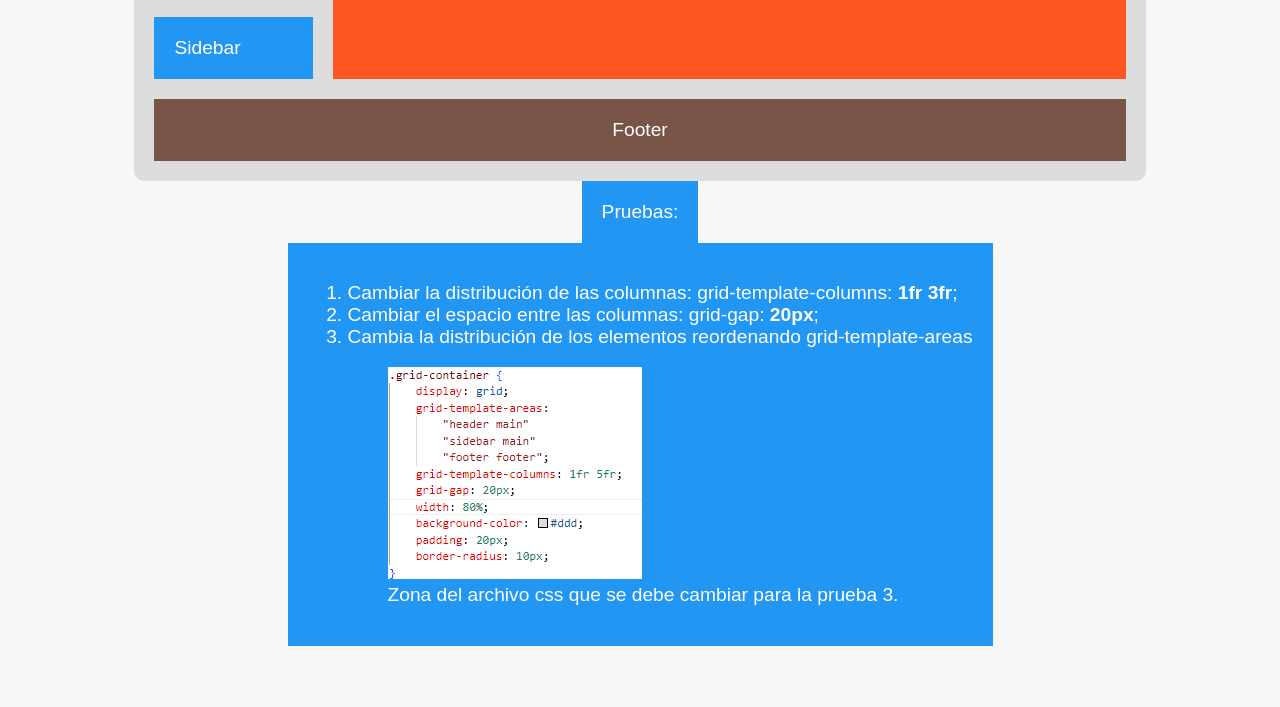
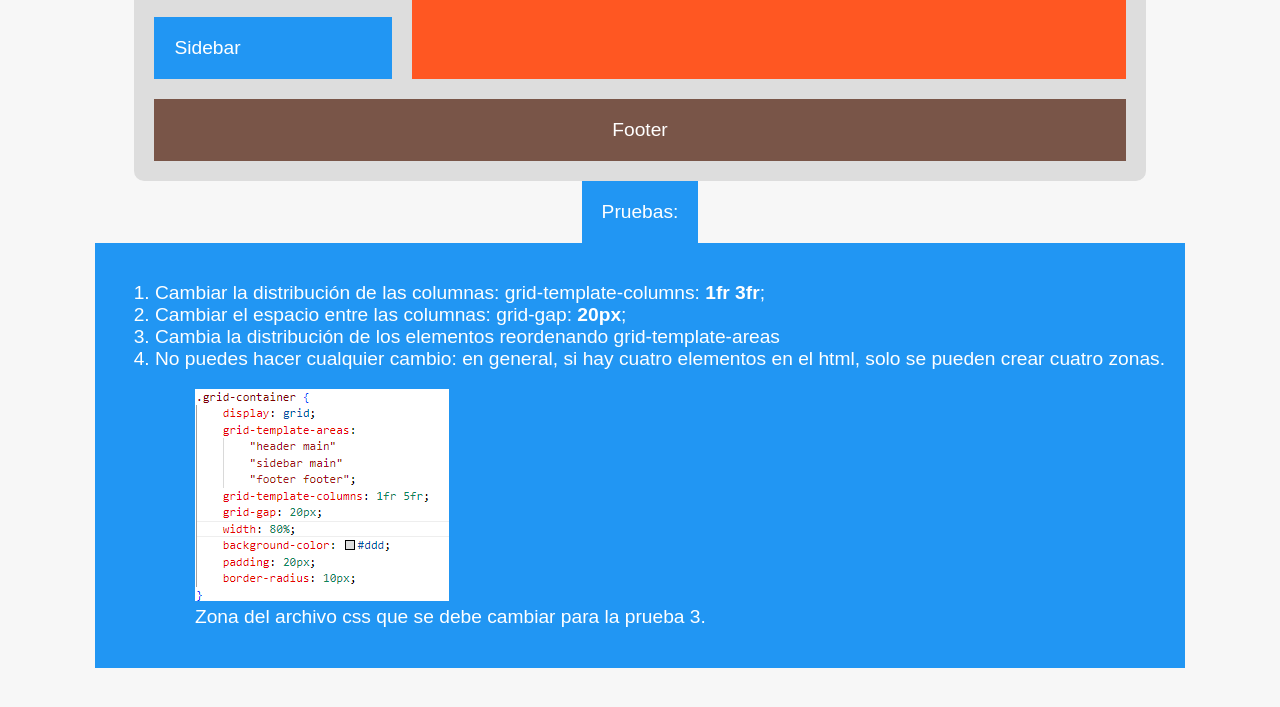
Before and after one commit to miGUITel/LM, a plain HTML site: page 03/flexbox_grid/index_grid.html in a window 1280 px wide. Shown: the part 99-806 px from the top of the page. Drawn offline with Linux system fonts and the light colour scheme.

Commit message:
Ajustar página inicila. Añadir despbordamiento y retoque en caja.

```diff
--- a/03/flexbox_grid/index_grid.html
+++ b/03/flexbox_grid/index_grid.html
@@ -21,6 +21,7 @@
             <li>Cambiar la distribución de las columnas: grid-template-columns: <strong>1fr 3fr</strong>;</li>
             <li>Cambiar el espacio entre las columnas: grid-gap: <strong>20px</strong>;</li>
             <li>Cambia la distribución de los elementos reordenando grid-template-areas</li>
+            <li>No puedes hacer cualquier cambio: en general, si hay cuatro elementos en el html, solo se pueden crear cuatro zonas.</li>
             <figure >
                 <img src="grid-template-areas.png">
                 <figcaption>Zona del archivo css que se debe cambiar para la prueba 3.</figcaption>
--- a/03/flexbox_grid/styles_grid.css
+++ b/03/flexbox_grid/styles_grid.css
@@ -20,7 +20,7 @@ body {
         "header main"
         "sidebar main"
         "footer footer";
-    grid-template-columns: 1fr 5fr;
+    grid-template-columns: 1fr 3fr;
     grid-gap: 20px;
     width: 80%;
     background-color: #ddd;
```
Also changed, not shown: 3 other files.
